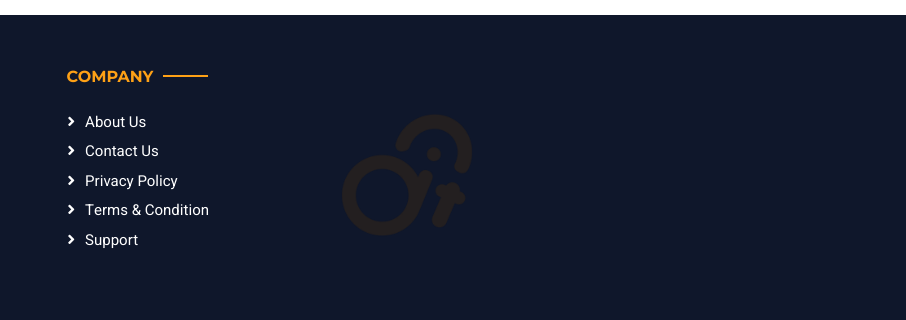
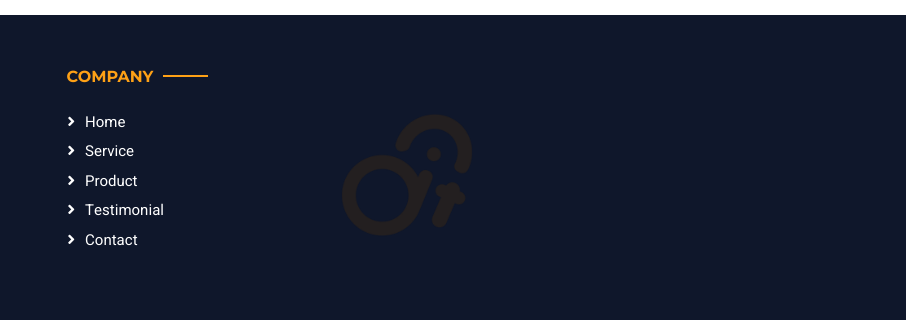
Before and after one commit to artsidekor/artsidekor.github.io, a plain HTML site: page service.html in a window 1280 px wide. Shown: the part 1415-1735 px from the top of the page, 374-1280 px from the left. Drawn offline with nearby package versions, Linux system fonts and the light colour scheme.

Commit message:
Update service.html

```diff
--- a/service.html
+++ b/service.html
@@ -219,11 +219,11 @@
                         <div class="row gy-5 g-4">
                             <div class="col-md-6">
                                 <h6 class="section-title text-start text-primary text-uppercase mb-4">Company</h6>
-                                <a class="btn btn-link" href="">About Us</a>
-                                <a class="btn btn-link" href="">Contact Us</a>
-                                <a class="btn btn-link" href="">Privacy Policy</a>
-                                <a class="btn btn-link" href="">Terms & Condition</a>
-                                <a class="btn btn-link" href="">Support</a>
+                                <a class="btn btn-link" href="index.html">Home</a>
+                                <a class="btn btn-link" href="service.html">Service</a>
+                                <a class="btn btn-link" href="product.html">Product</a>
+                                <a class="btn btn-link" href="testimonial.html">Testimonial</a>
+                                <a class="btn btn-link" href="contact.html">Contact</a>
                             </div>
                             <div class="col-md-5">
                                 <img src="img/3.png" height="220px" alt="">
```
